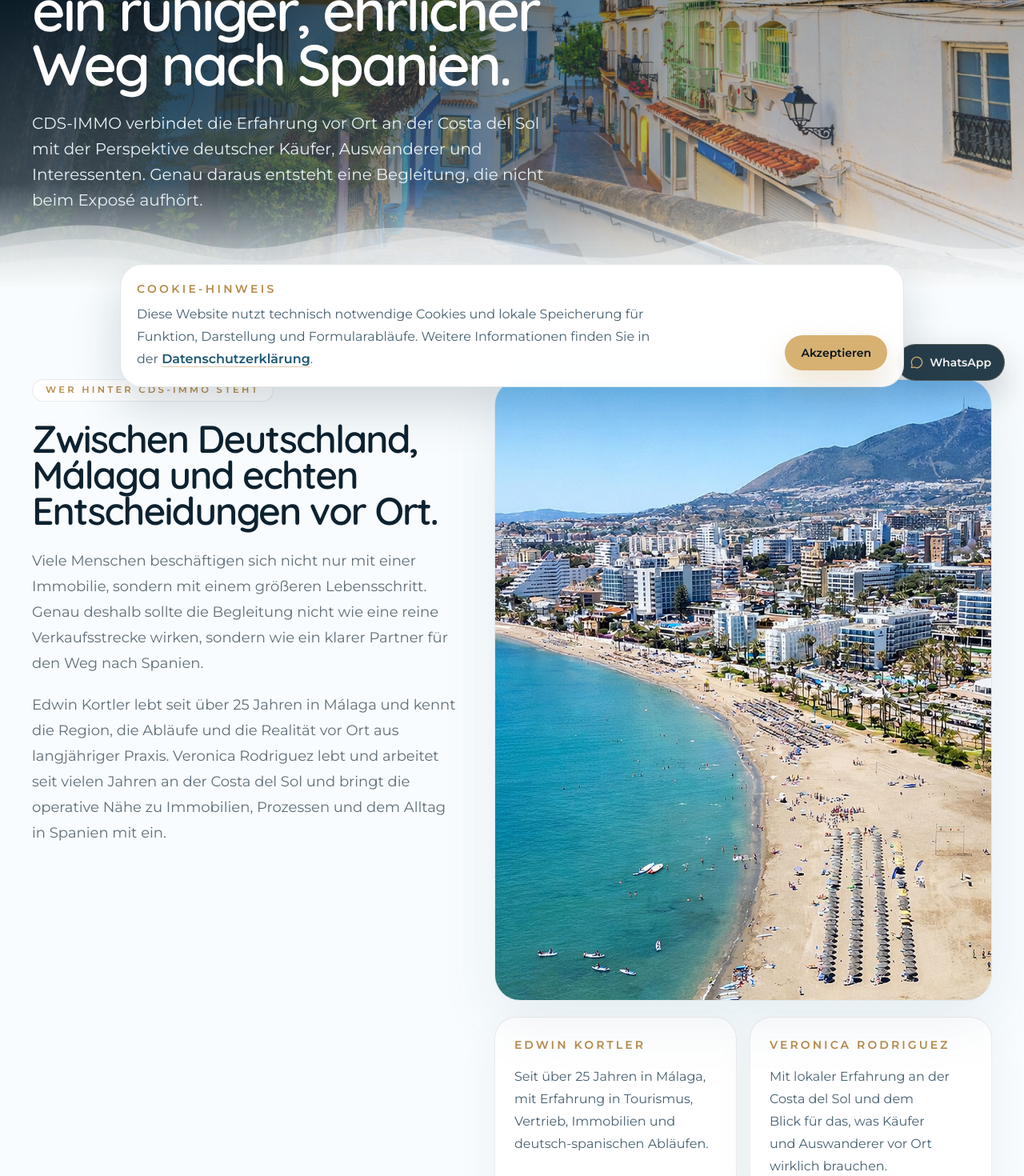
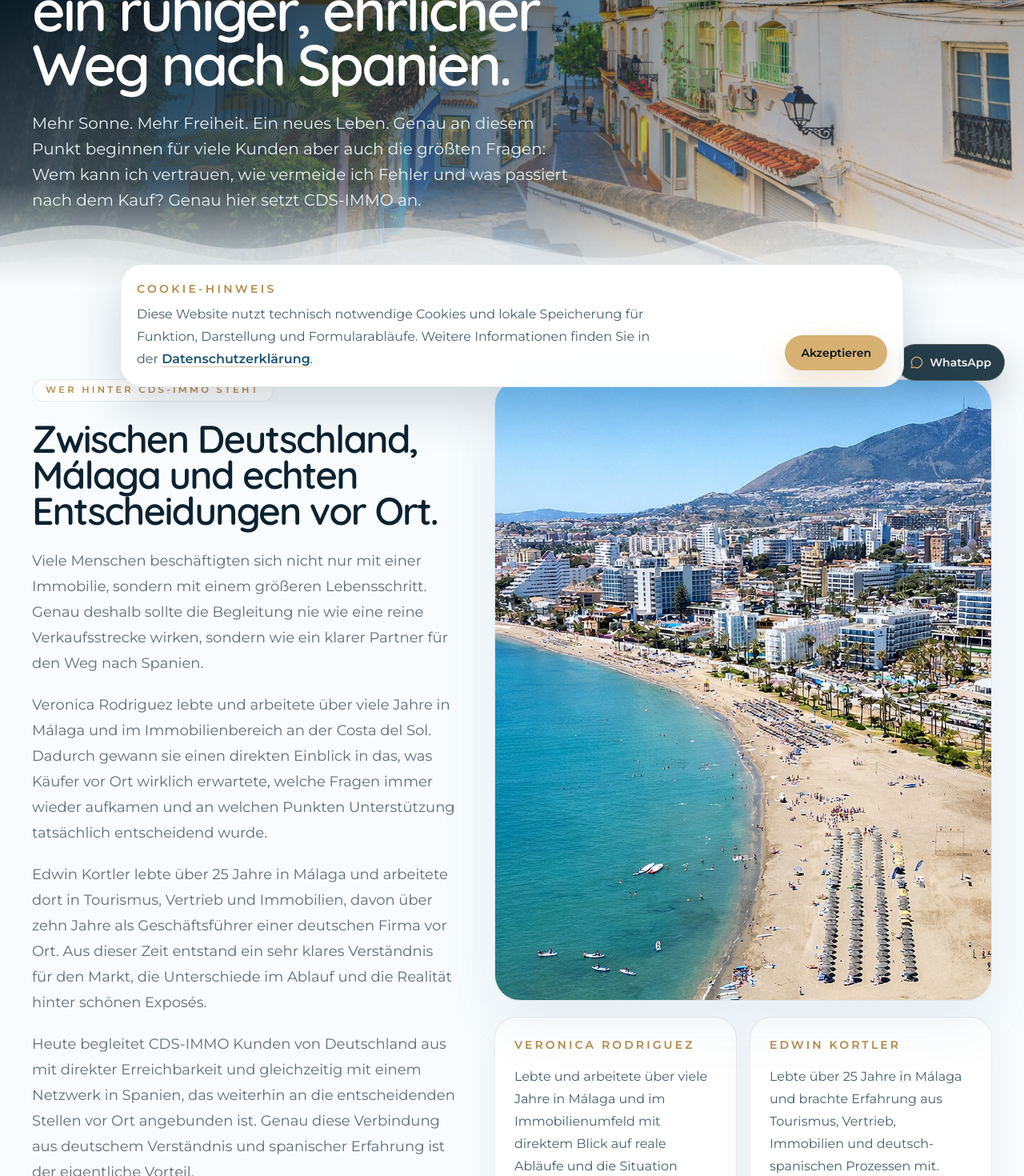
Before and after one commit to reidevaliaj/cds-immo, a Next.js app: page /ueber-uns in a window 1280 px wide. Shown: the part 300-1770 px from the top of the page at 80% size. Built offline with nearby package versions, Linux system fonts and the light colour scheme.

Commit message:
Refine about page and package details

```diff
--- a/src/app/ueber-uns/page.tsx
+++ b/src/app/ueber-uns/page.tsx
@@ -17,7 +17,7 @@ import Link from "next/link";
 const whyUsItems = [
   {
     title: "Deutschland verstehen, Spanien kennen",
-    text: "Wir kennen die Fragen, Unsicherheiten und Erwartungen deutscher Käufer und verbinden sie mit echter Erfahrung vor Ort an der Costa del Sol.",
+    text: "Wir kennen die Fragen, Unsicherheiten und Erwartungen deutscher Käufer und verbinden dieses Verständnis mit vielen Jahren echter Erfahrung an der Costa del Sol.",
     icon: Compass,
   },
   {
@@ -74,10 +74,10 @@ export default function AboutPage() {
 
             <Reveal delay={0.1} className="max-w-2xl">
               <p className="mt-6 text-base leading-8 text-[#e7f1f5] sm:text-xl">
-                CDS-IMMO verbindet die Erfahrung vor Ort an der Costa del Sol
-                mit der Perspektive deutscher Käufer, Auswanderer und
-                Interessenten. Genau daraus entsteht eine Begleitung, die nicht
-                beim Exposé aufhört.
+                Mehr Sonne. Mehr Freiheit. Ein neues Leben. Genau an diesem
+                Punkt beginnen für viele Kunden aber auch die größten Fragen:
+                Wem kann ich vertrauen, wie vermeide ich Fehler und was
+                passiert nach dem Kauf? Genau hier setzt CDS-IMMO an.
               </p>
             </Reveal>
           </div>
@@ -104,17 +104,34 @@ export default function AboutPage() {
                 Zwischen Deutschland, Málaga und echten Entscheidungen vor Ort.
               </h2>
               <p className="mt-6 text-base leading-8 text-[#5f6e79] sm:text-lg">
-                Viele Menschen beschäftigen sich nicht nur mit einer Immobilie,
-                sondern mit einem größeren Lebensschritt. Genau deshalb sollte
-                die Begleitung nicht wie eine reine Verkaufsstrecke wirken,
-                sondern wie ein klarer Partner für den Weg nach Spanien.
+                Viele Menschen beschäftigten sich nicht nur mit einer
+                Immobilie, sondern mit einem größeren Lebensschritt. Genau
+                deshalb sollte die Begleitung nie wie eine reine
+                Verkaufsstrecke wirken, sondern wie ein klarer Partner für den
+                Weg nach Spanien.
               </p>
               <p className="mt-5 text-base leading-8 text-[#5f6e79] sm:text-lg">
-                Edwin Kortler lebt seit über 25 Jahren in Málaga und kennt die
-                Region, die Abläufe und die Realität vor Ort aus langjähriger
-                Praxis. Veronica Rodriguez lebt und arbeitet seit vielen Jahren
-                an der Costa del Sol und bringt die operative Nähe zu
-                Immobilien, Prozessen und dem Alltag in Spanien mit ein.
+                Veronica Rodriguez lebte und arbeitete über viele Jahre in
+                Málaga und im Immobilienbereich an der Costa del Sol. Dadurch
+                gewann sie einen direkten Einblick in das, was Käufer vor Ort
+                wirklich erwartete, welche Fragen immer wieder aufkamen und an
+                welchen Punkten Unterstützung tatsächlich entscheidend wurde.
+              </p>
+              <p className="mt-5 text-base leading-8 text-[#5f6e79] sm:text-lg">
+                Edwin Kortler lebte über 25 Jahre in Málaga und arbeitete dort
+                in Tourismus, Vertrieb und Immobilien, davon über zehn Jahre
+                als Geschäftsführer einer deutschen Firma vor Ort. Aus dieser
+                Zeit entstand ein sehr klares Verständnis für den Markt, die
+                Unterschiede im Ablauf und die Realität hinter schönen
+                Exposés.
+              </p>
+              <p className="mt-5 text-base leading-8 text-[#5f6e79] sm:text-lg">
+                Heute begleitet CDS-IMMO Kunden von Deutschland aus mit
+                direkter Erreichbarkeit und gleichzeitig mit einem Netzwerk in
+                Spanien, das weiterhin an die entscheidenden Stellen vor Ort
+                angebunden ist. Genau diese Verbindung aus deutschem
+                Verständnis und spanischer Erfahrung ist der eigentliche
+                Vorteil.
               </p>
             </div>
           </Reveal>
@@ -135,22 +152,23 @@ export default function AboutPage() {
               <div className="grid gap-4 sm:grid-cols-2">
                 <article className="rounded-[1.7rem] border border-[#0d2230]/8 bg-white p-6 shadow-[0_18px_50px_rgba(17,44,60,0.06)]">
                   <p className="text-sm font-semibold uppercase tracking-[0.22em] text-[#b68b4c]">
-                    Edwin Kortler
+                    Veronica Rodriguez
                   </p>
                   <p className="mt-4 text-base leading-7 text-[#45606f]">
-                    Seit über 25 Jahren in Málaga, mit Erfahrung in Tourismus,
-                    Vertrieb, Immobilien und deutsch-spanischen Abläufen.
+                    Lebte und arbeitete über viele Jahre in Málaga und im
+                    Immobilienumfeld mit direktem Blick auf reale Abläufe und
+                    die Situation internationaler Käufer.
                   </p>
                 </article>
 
                 <article className="rounded-[1.7rem] border border-[#0d2230]/8 bg-white p-6 shadow-[0_18px_50px_rgba(17,44,60,0.06)]">
                   <p className="text-sm font-semibold uppercase tracking-[0.22em] text-[#b68b4c]">
-                    Veronica Rodriguez
+                    Edwin Kortler
                   </p>
                   <p className="mt-4 text-base leading-7 text-[#45606f]">
-                    Mit lokaler Erfahrung an der Costa del Sol und dem Blick
-                    für das, was Käufer und Auswanderer vor Ort wirklich
-                    brauchen.
+                    Lebte über 25 Jahre in Málaga und brachte Erfahrung aus
+                    Tourismus, Vertrieb, Immobilien und deutsch-spanischen
+                    Prozessen mit.
                   </p>
                 </article>
               </div>
@@ -165,7 +183,7 @@ export default function AboutPage() {
             <SectionHeading
               eyebrow="Warum wir"
               title="Weil bei diesem Schritt Vertrauen, Klarheit und echte Erfahrung wichtiger sind als laute Maklersprache."
-              description="Viele Kunden suchen keine anonyme Plattform, sondern einen Ansprechpartner, der zuhört, ehrlich einordnet und auch die Themen rund um Bank, Recht und Ankommen in Spanien mitdenkt."
+              description="Viele Kunden suchten keine anonyme Plattform, sondern einen Ansprechpartner, der zuhört, ehrlich einordnet und auch die Themen rund um Bank, Recht und Ankommen in Spanien mitdenkt. Genau daraus ist das heutige Konzept von CDS-IMMO entstanden."
               wide
             />
           </Reveal>
@@ -212,6 +230,13 @@ export default function AboutPage() {
                 Für viele Käufer geht es um mehr als einen Kaufpreis. Es geht
                 um Leben, Wohnen und Ankommen in Spanien. Genau deshalb denkt
                 CDS-IMMO weiter als eine klassische Maklerseite.
+              </p>
+              <p className="mt-5 text-base leading-8 text-[#d7e2e8] sm:text-lg">
+                Viele Kunden erlebten zuvor Sprachbarrieren,
+                Missverständnisse, unvollständige Betreuung oder Unsicherheit
+                bei Bank, Verträgen und Abläufen. Aus genau diesen Erfahrungen
+                entstand der Anspruch, nicht nur zu vermitteln, sondern den
+                gesamten Weg nachvollziehbar zu begleiten.
               </p>
             </div>
           </Reveal>
--- a/src/components/site-footer.tsx
+++ b/src/components/site-footer.tsx
@@ -6,6 +6,7 @@ import {
   services,
   siteSettings,
 } from "@/data/site-content";
+import { Phone } from "lucide-react";
 import Link from "next/link";
 import { usePathname } from "next/navigation";
 
@@ -106,7 +107,22 @@ export function SiteFooter() {
                 </p>
               ))}
               <p>{siteSettings.email}</p>
-              <p>{siteSettings.phone}</p>
+              <div className="space-y-2">
+                <p className="flex items-center gap-2">
+                  <span className="text-base" aria-hidden="true">
+                    🇩🇪
+                  </span>
+                  <Phone className="h-4 w-4 text-[#f2d5a3]" />
+                  <span>{siteSettings.phone}</span>
+                </p>
+                <p className="flex items-center gap-2">
+                  <span className="text-base" aria-hidden="true">
+                    🇪🇸
+                  </span>
+                  <Phone className="h-4 w-4 text-[#f2d5a3]" />
+                  <span>{siteSettings.phoneSecondary}</span>
+                </p>
+              </div>
               <p>{siteSettings.location}</p>
             </div>
           </div>
--- a/src/data/service-content.ts
+++ b/src/data/service-content.ts
@@ -664,11 +664,11 @@ const dokumentenContent: ServicePageContent = {
         title: "Strukturierter Start in Spanien",
         price: "500 €",
         description:
-          "Der Einstieg für alle, die eine klare erste Ordnung in Kontakte, Unterlagen und wichtige Formalitäten bringen möchten.",
+          "Der strukturierte Einstieg für Kunden, die von Beginn an mit den richtigen Ansprechpartnern und klaren Abläufen arbeiten möchten und nicht jede wichtige Formalität selbst zusammensuchen wollen.",
         points: [
-          "Relevante Kontakte und erste Zuständigkeiten sauber einordnen",
-          "Wichtige Unterlagen, Formalitäten und nächste Schritte sortieren",
-          "Grundstruktur schaffen, bevor Einzelthemen chaotisch werden",
+          "Vermittlung relevanter Ansprechpartner für Bank, Rechtsanwälte, Krankenkasse und weitere wichtige Themen",
+          "Unterstützung beim Ausfüllen von Dokumenten und bei grundlegenden Formalitäten",
+          "Organisation wichtiger Unterlagen wie etwa Grundbuchauszüge und erste begleitende Koordination im Hintergrund",
         ],
         ctaLabel: "Anfrage starten",
         tone: "base",
@@ -678,8 +678,9 @@ const dokumentenContent: ServicePageContent = {
         title: "Exklusive Begleitung vor Ort",
         price: "ab 2.500 €",
         description:
-          "Die empfohlene Lösung für Kunden, die persönliche Begleitung in Spanien mit direkter Koordination vor Ort wünschen.",
+          "Die empfohlene Lösung für Kunden, die persönliche Begleitung in Spanien mit direkter Koordination vor Ort wünschen. Das Basispaket ist hier bereits enthalten.",
         points: [
+          "Alle Leistungen des Basispakets inklusive",
           "Persönliche Begleitung in Spanien, auch unabhängig vom Immobilienkauf",
           "Termine, Besichtigungen und wichtige Abläufe direkt abstimmen",
           "Vor-Ort-Unterstützung, wenn Entscheidungen nicht nur digital fallen sollen",
@@ -692,8 +693,9 @@ const dokumentenContent: ServicePageContent = {
         title: "Ganzheitliche Betreuung Spanien",
         price: "ab 5.000 €",
         description:
-          "Die umfassende Lösung für Kunden, die mehrere Tage Begleitung, zentrale Steuerung und maximale Entlastung wünschen.",
+          "Die umfassende Lösung für Kunden, die mehrere Tage Begleitung, zentrale Steuerung und maximale Entlastung wünschen. Das Basispaket ist hier ebenfalls enthalten.",
         points: [
+          "Alle Leistungen des Basispakets inklusive",
           "Mehrtägige persönliche Begleitung und priorisierte Unterstützung",
           "Bank, Recht, Objekt, Termine und Partner als Gesamtprozess koordinieren",
           "Entscheidungen ruhiger treffen, weil alle Fäden zentral zusammenlaufen",
--- a/src/data/site-content.ts
+++ b/src/data/site-content.ts
@@ -34,6 +34,7 @@ export const siteSettings = {
   siteUrl: "https://cds-immo.vercel.app",
   email: "info@cds-immo.de",
   phone: "+49 176 21843 103",
+  phoneSecondary: "+49 1578 7181 846",
   publicLocation: "Online-Beratung · Costa del Sol · Deutschland",
   location: "Costa del Sol · Online-Beratung zwischen Deutschland und Spanien",
   whatsapp: "https://wa.me/4917621843103",
```
